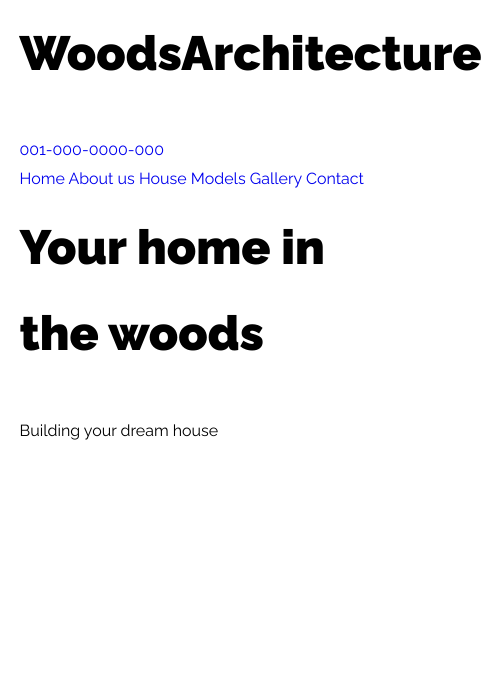
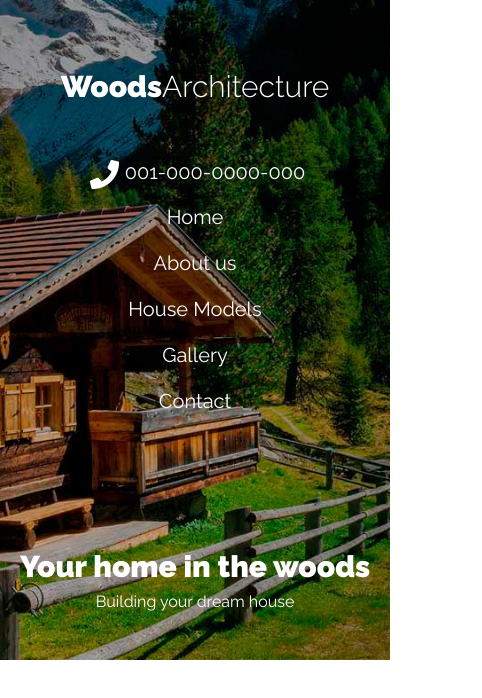
Before and after one commit to LaietiMcLean/ForestArchitecture-website, a plain HTML site: page index.html in a window 390 px wide. Shown: the whole page, 482 px wide, since content can reach past the window. Drawn offline with Linux system fonts and the light colour scheme.

Commit message:
style(): header responsive styles

```diff
--- a/styles/styles.css
+++ b/styles/styles.css
@@ -76,3 +76,137 @@ img {
 .mt-5 {
     margin-top: 5rem;
 }
+
+/*Header styles*/
+
+.header {
+    min-height: 60rem;
+    background-image: url(../img/hero.jpg);
+    background-repeat: no-repeat;
+    background-size: cover;
+    background-position: center;
+    padding: 5rem 0;
+}
+
+.header-content {
+    display: flex;
+    flex-direction: column;
+    height: calc(60rem - 4rem);
+    justify-content: space-between;
+    color: var(--white);
+}
+.company-name {
+    text-align: center;
+    font-size: 3rem;
+}
+
+@media (min-width: 768px) {
+    .company-name {
+        font-size: 5rem;
+    }
+}
+
+.company-name span {
+    font-weight: 300;
+}
+
+@media (min-width: 768px) {
+    .title-text {
+        display: flex;
+        justify-content: space-between;
+        align-items: center;
+    }
+}
+
+.contact {
+    display: flex;
+    flex-direction: column;
+    align-items: center;
+
+}
+
+@media (min-width: 768px) {
+      .contact {
+        align-items: flex-end;
+      }
+}
+
+.phone {
+    display: flex;
+}
+
+.phone::before {
+    content: '';
+    display: block;
+    background-image: url(../img/telefono.png);
+    background-repeat: no-repeat;
+    background-position: center center;
+    width: 4rem;
+    height: 4rem;
+}
+
+.header a {
+    color: var(--white);
+    font-size: 2rem;
+}
+
+@media (min-width: 768px) {
+    .header a {
+        font-size: 1.5rem;
+    }
+}
+
+.nav-bar {
+    display: flex;
+    flex-direction: column;
+    align-items: center;
+    width: 100%;
+}
+
+.nav-bar a {
+    padding: .5rem;
+    transition: background-color 300ms;
+    width: 100%;
+    text-align: center;
+}
+
+@media (min-width: 768px) {
+    .nav-bar {
+        flex-direction: row;
+        gap: 2rem;
+      }
+
+    .nav-bar a {
+        padding: 1rem 2rem;
+        width: fit-content;
+    }
+}
+
+.nav-bar a:hover {
+    background-color: rgb(255 255 255 / .5);
+    color: var(--black)
+}
+
+.subtitle-text {
+    text-align: center;
+}
+
+.subtitle-text h1 {
+    font-size: 3rem;
+    margin: 0;
+}
+
+.subtitle-text p {
+    margin: 0;
+    line-height: 1;
+}
+
+
+@media (min-width: 768px) {
+   .subtitle-text {
+    text-align: right;
+   }
+   .subtitle-text h1 {
+        font-size: 5rem;
+   }
+}
```
